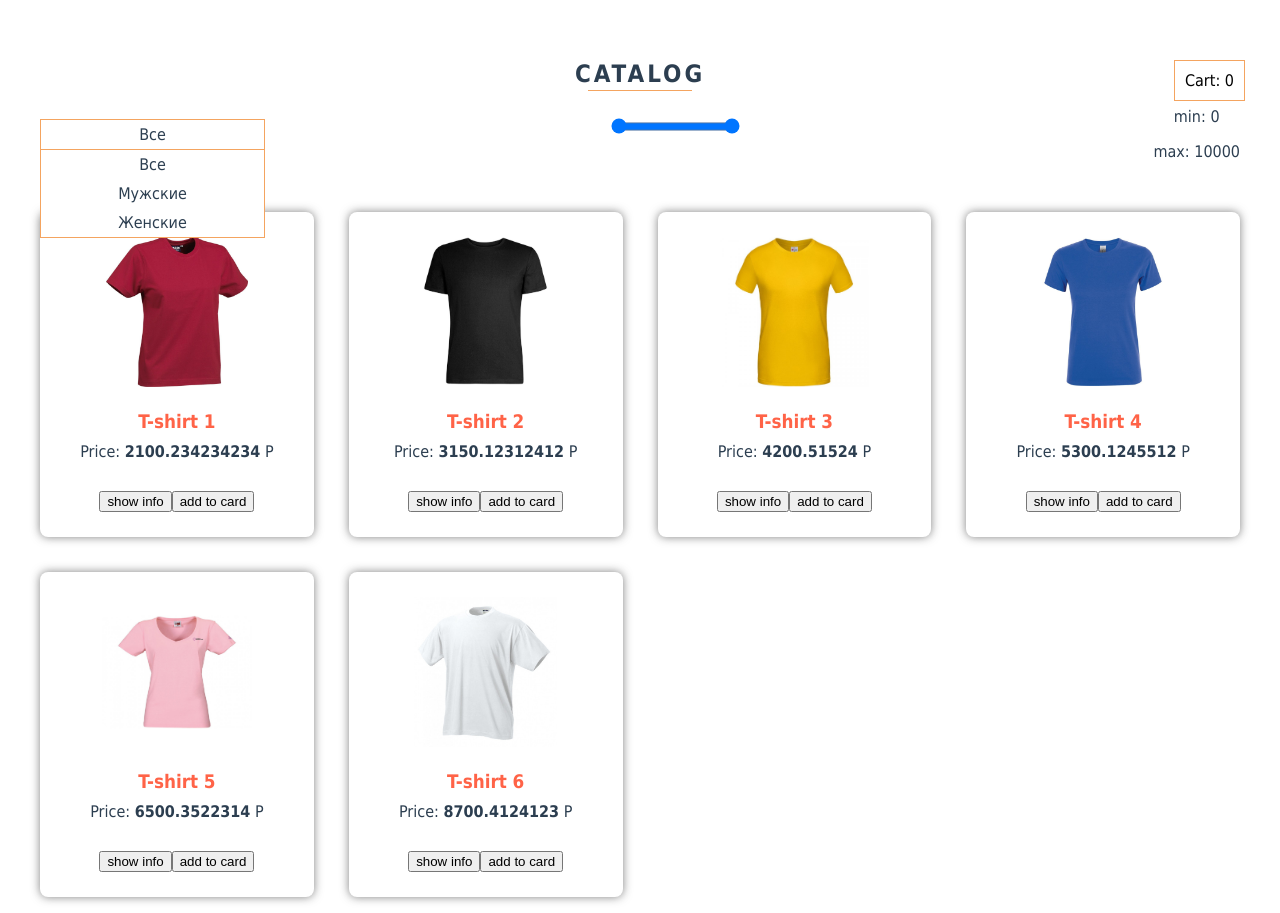
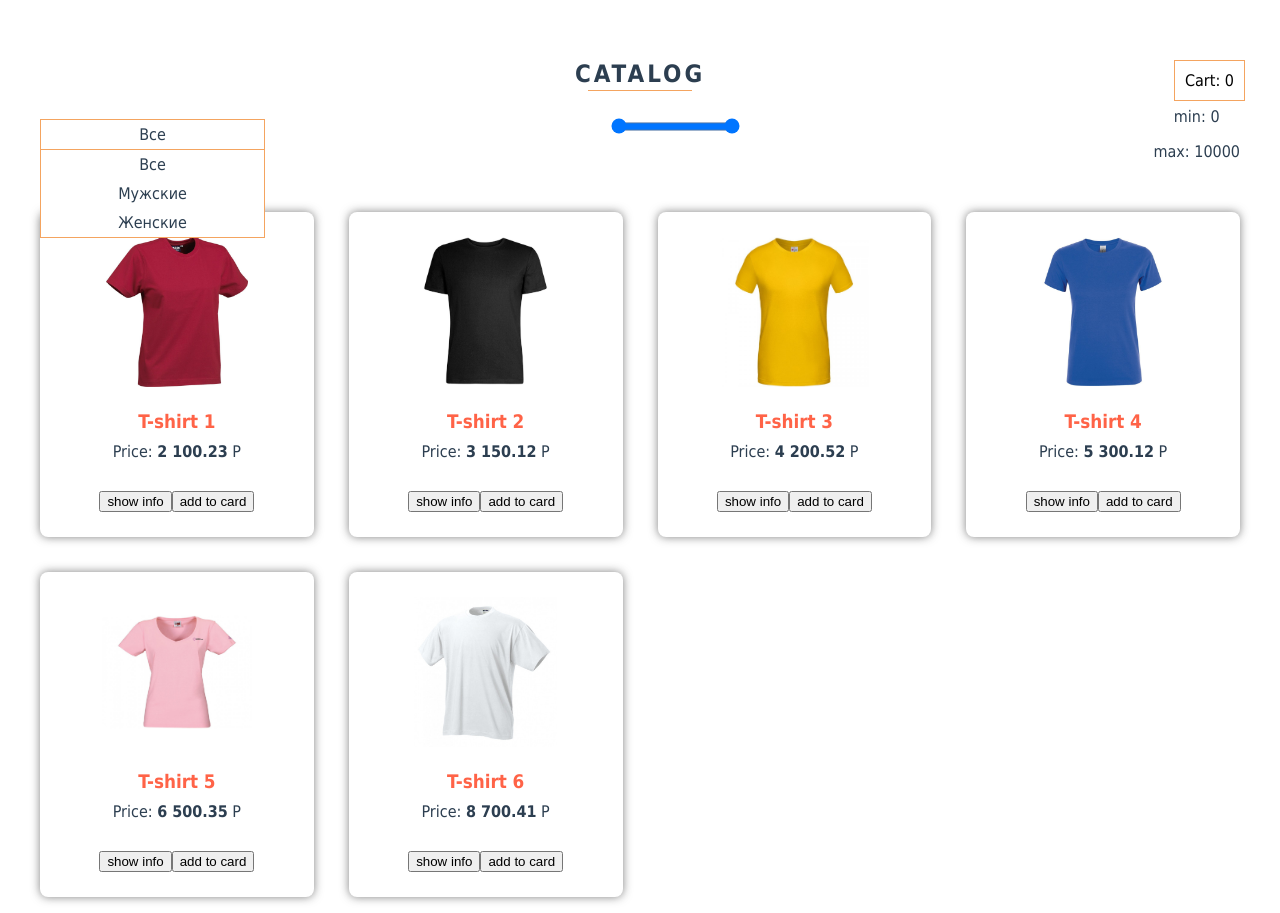
Before and after one commit to tool13/shop, a Vue app: page /#/ in a window 1280 px wide. Built offline with nearby package versions, Linux system fonts and the light colour scheme; data requests are answered from the project's data file.

Commit message:
add filters

```diff
--- a/src/components/cart/v-cart-item.vue
+++ b/src/components/cart/v-cart-item.vue
@@ -3,7 +3,7 @@
         <img class="v-cart-item__image" v-bind:src="require('../../assets/images/' + cart_item_data.image)" alt="">
         <div class="v-cart-item__info">
             <p>{{cart_item_data.name}}</p>
-            <p>{{cart_item_data.price}}</p>
+            <p>{{cart_item_data.price | toFix | formatPrice}}</p>
             <p>{{cart_item_data.article}}</p>
         </div>
         <div class="v-cart-item__quantity">
@@ -19,6 +19,9 @@
 </template>
 
 <script>
+    import toFix from '../filters/toFix';
+    import formatPrice from '../filters/priceFormat';
+
     export default {
         name: 'v-cart-item',
         props: {
@@ -28,6 +31,10 @@
                     return [];
                 }
             }
+        },
+        filters: {
+            toFix,
+            formatPrice
         },
         methods: {
             decrementItem() {
--- a/src/components/cart/v-cart.vue
+++ b/src/components/cart/v-cart.vue
@@ -12,13 +12,15 @@
             @deleteFromCart="deleteFromCart(index)"
         />
         <div class="v-cart__total">
-            <p>Total: <b>{{calcTotalCost}}</b> Р.</p>
+            <p>Total: <b>{{calcTotalCost | toFix | formatPrice}}</b> Р.</p>
         </div>
     </div>
 </template>
 
 <script>
     import vCartItem from './v-cart-item';
+    import toFix from '../filters/toFix';
+    import formatPrice from '../filters/priceFormat';
     import {mapActions} from 'vuex';
 
     export default {
@@ -50,6 +52,10 @@
             deleteFromCart(index) {
                  this.DELETE_FROM_CART(index);
             }
+        },
+        filters: {
+            toFix,
+            formatPrice
         }
     }
 </script>
--- a/src/components/catalog/v-catalog-item.vue
+++ b/src/components/catalog/v-catalog-item.vue
@@ -9,20 +9,22 @@
         >
             <img class="v-catalog-item__image" v-bind:src="require('../../assets/images/' + product_data.image)" alt="">
             <div>
-                <p class="v-catalog-item__price">Price: <b>{{product_data.price}}</b> P</p>
+                <p class="v-catalog-item__price">Price: <b>{{product_data.price | toFix | formatPrice}}</b> P</p>
                 <p class="v-catalog-item__price">{{product_data.category}}</p>
             </div>
         </v-popup>
         <img class="v-catalog-item__image" v-bind:src="require('../../assets/images/' + product_data.image)" alt="">
         <h3 class="v-catalog-item__name">{{product_data.name}}</h3>
-        <p class="v-catalog-item__price">Price: <b>{{product_data.price}}</b> P</p>
+        <p class="v-catalog-item__price">Price: <b>{{product_data.price | toFix | formatPrice}}</b> P</p>
         <button type="button" class="v-catalog-item__show btn" @click="showPopupInfo">show info</button>
         <button type="button" class="v-catalog-item__add btn" @click="addToCart">add to card</button>
     </div>
 </template>
 
 <script>
-    import vPopup from '../popup/v-popup'
+    import vPopup from '../popup/v-popup';
+    import toFix from '../filters/toFix';
+    import formatPrice from '../filters/priceFormat';
 
     export default {
         name: 'v-catalog-item',
@@ -41,6 +43,10 @@
             return {
                 isInfoPopupVisible: false
             }
+        },
+        filters: {
+            toFix,
+            formatPrice
         },
         methods: {
             showPopupInfo() {
--- /dev/null
+++ b/src/components/filters/priceFormat.js
@@ -0,0 +1,5 @@
+export default function formatPrice(value) {
+    let parts = value.toString().split('.');
+    parts[0] = parts[0].replace(/\B(?=(\d{3})+(?!\d))/g, ' ');
+    return parts.join('.');
+}
--- /dev/null
+++ b/src/components/filters/toFix.js
@@ -0,0 +1,4 @@
+export default function toFix(value) {
+    value = parseFloat(value);
+    return value.toFixed(2);
+}
```
